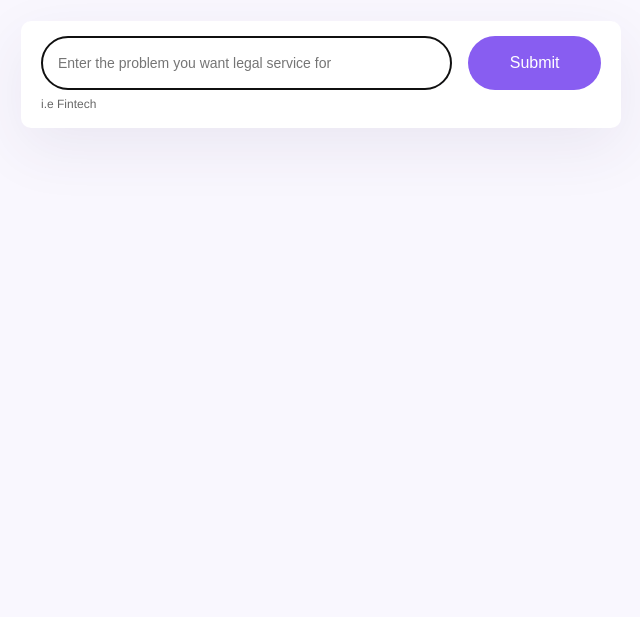
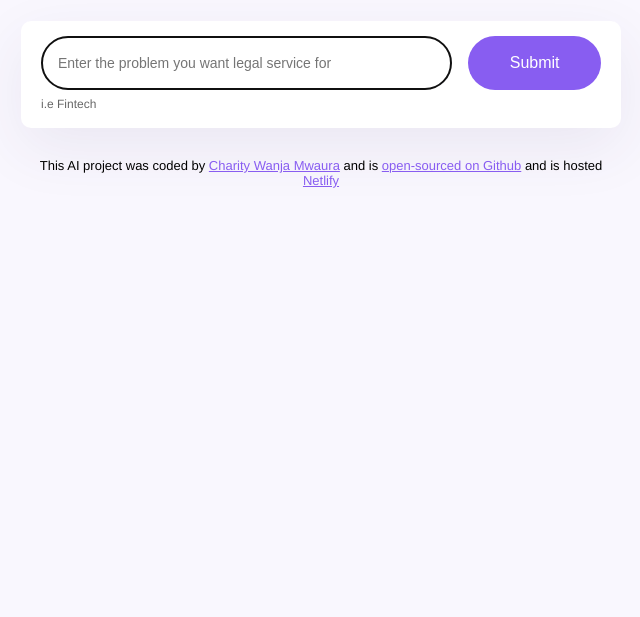
Before and after one commit to itswanja/Legal-Services-Generator, a plain HTML site: page index.html in a window 1280 px wide. Shown: the part 183-800 px from the top of the page, without its empty margins (319-959 px from the left). Drawn offline with nearby package versions, Linux system fonts and the light colour scheme.

Commit message:
Added links to the footer

```diff
--- a/index.html
+++ b/index.html
@@ -31,7 +31,24 @@
         </div>
         <div class="legal hidden" id="legal"></div>
       </main>
-      <footer></footer>
+      <footer>
+        This AI project was coded by
+        <a href="https://github.com/itswanja" target="_blank"
+          >Charity Wanja Mwaura</a
+        >
+        and is
+        <a
+          href="https://github.com/itswanja/Legal-Services-Generator"
+          target="_blank"
+          >open-sourced on Github</a
+        >
+        and is hosted
+        <a
+          href="https://ai-legal-services-generator.netlify.app/"
+          target="_blank"
+          >Netlify</a
+        >
+      </footer>
     </div>
     <script src="src/index.js"></script>
   </body>
```
